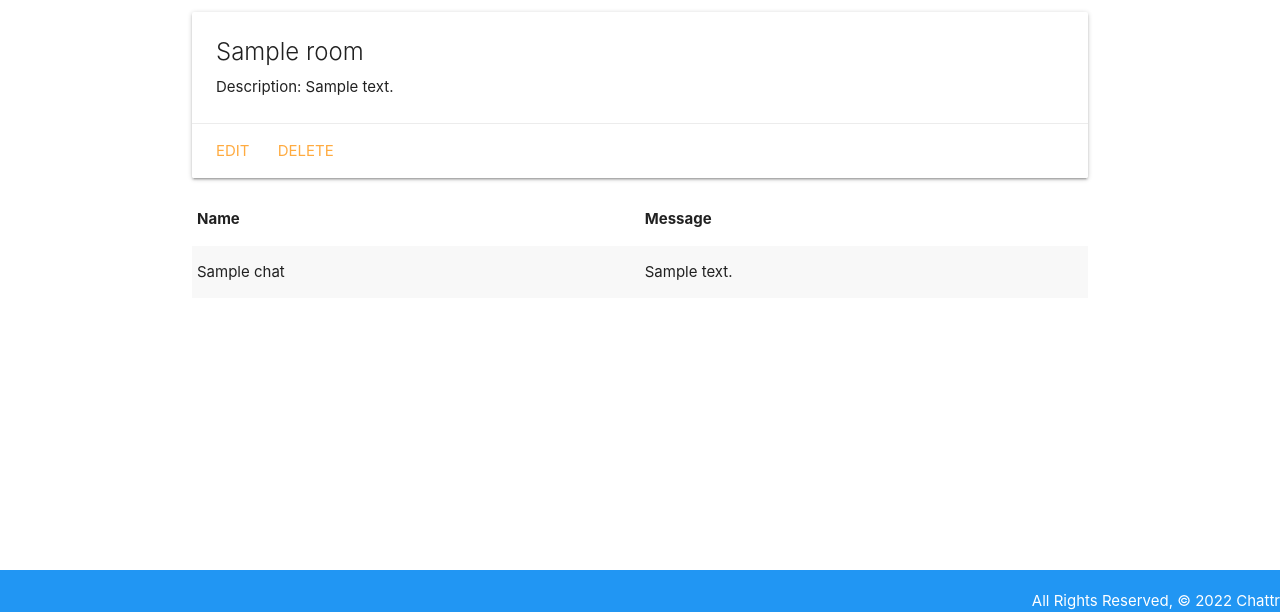
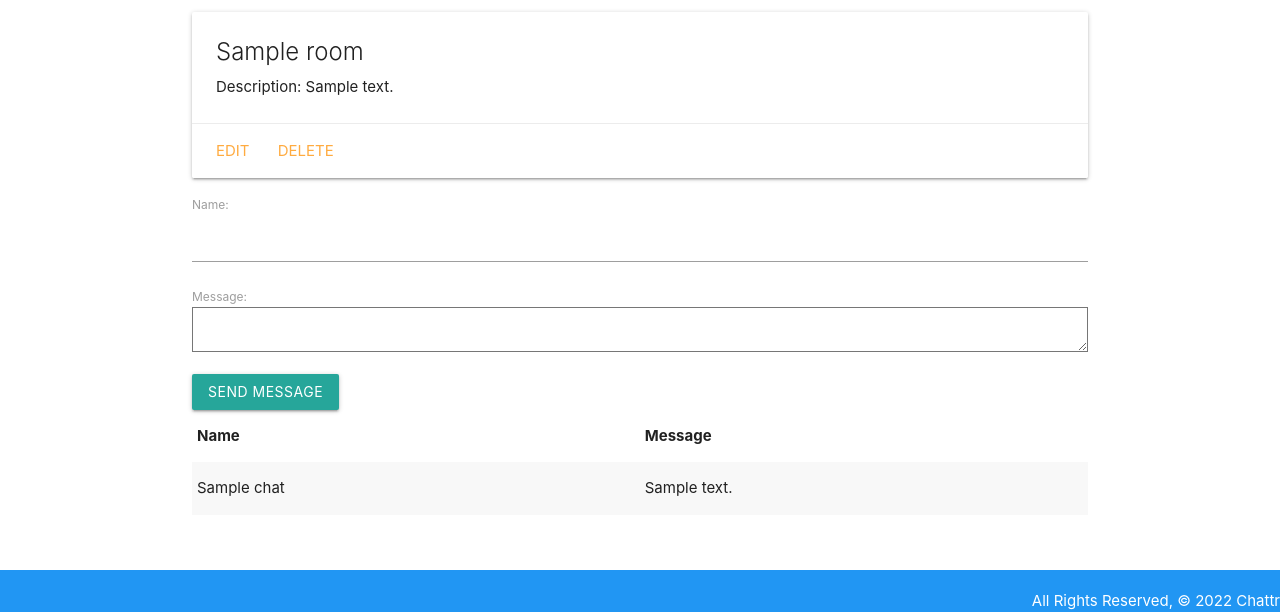
Before and after one commit to drew-anello/chattr3, a Django app: page /rooms/1/ in a window 1280 px wide. Shown: the part 188-800 px from the top of the page. Run offline with Django 4.2, Linux system fonts and the light colour scheme; tables that the repository leaves empty hold one stand-in row (values such as "Sample post").

Commit message:
adds inputs for message detials

```diff
--- /dev/null
+++ b/main_app/forms.py
@@ -0,0 +1,8 @@
+from django.forms import ModelForm
+from .models import Chat
+
+
+class ChatForm(ModelForm):
+    class Meta:
+        model = Chat
+        fields = ['name', 'message']
--- a/main_app/templates/rooms/detail.html
+++ b/main_app/templates/rooms/detail.html
@@ -14,6 +14,12 @@
   </div>
 </div>
 <div class="col s6">
+  <!-- new code below -->
+  <form method="post">
+    {% csrf_token %} {{ chat_form.as_p }}
+    <input type="submit" class="btn" value="Send Message" />
+  </form>
+  <!-- new code above -->
   <table class="striped">
     <thead>
       <tr>
--- a/main_app/views.py
+++ b/main_app/views.py
@@ -5,11 +5,12 @@ from django.http import HttpResponse
 from django.views.generic.edit import CreateView, UpdateView, DeleteView
 # Define the home view
 from .models import Room
+from .forms import ChatForm
 
 
 class RoomCreate(CreateView):
     model = Room
-    fields = '__all__'
+    fields = ['name', 'description']
     success_url = '/rooms/'
 
 
@@ -39,4 +40,5 @@ def rooms_index(request):
 
 def rooms_detail(request, room_id):
     room = Room.objects.get(id=room_id)
-    return render(request, 'rooms/detail.html', {'room': room})
+    chat_form = ChatForm()
+    return render(request, 'rooms/detail.html', {'room': room, 'chat_form': chat_form})
```
